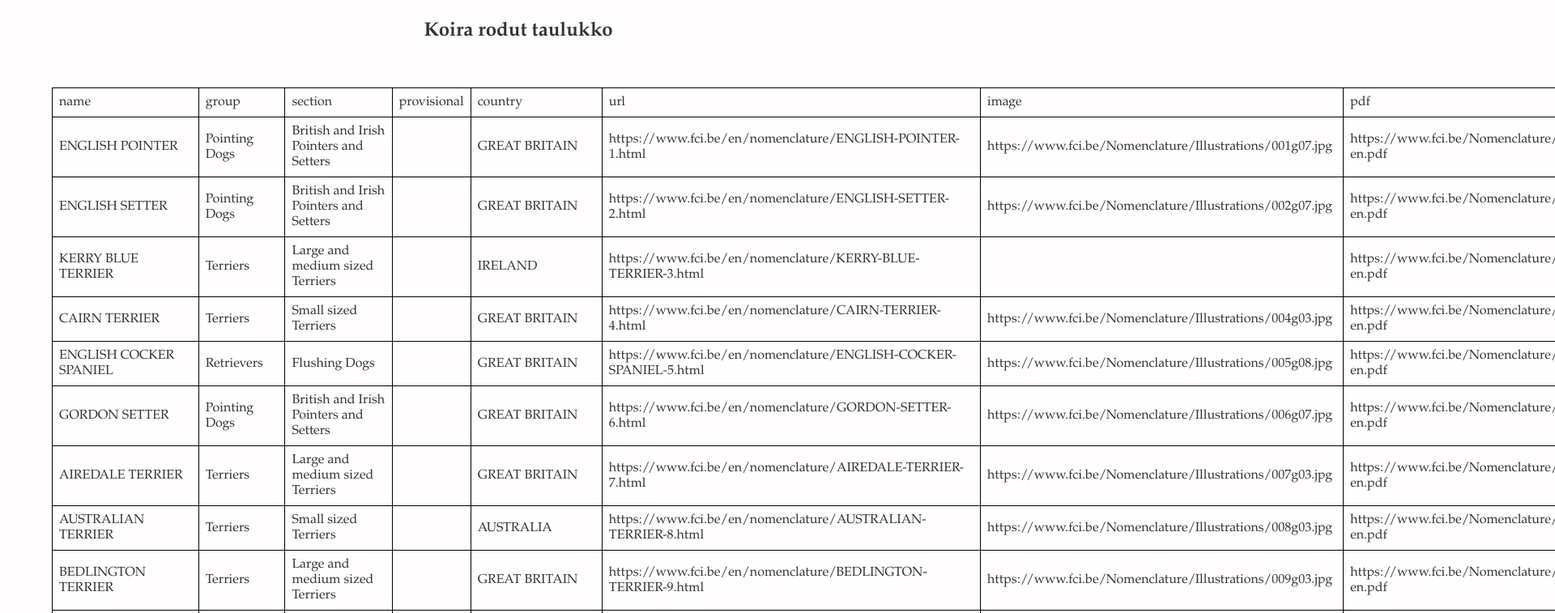
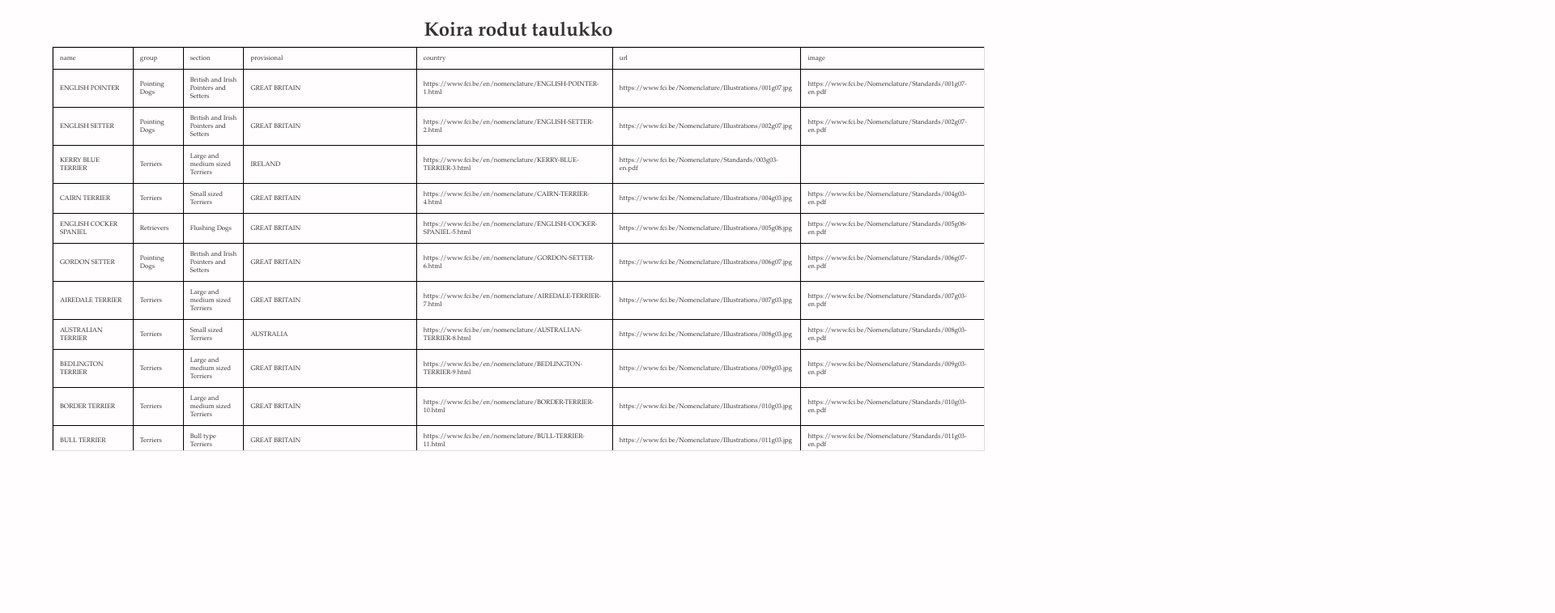
Before and after one commit to SiniKykyri/Simple-web-application, a plain HTML site: page rotutesti.html in a window 1280 px wide. Shown: the part 273-1030 px from the top of the page at 81% size, 1920 px wide, since content can reach past the window. Drawn offline with Linux system fonts and the light colour scheme.

Commit message:
table size adjusted, html architecture fixed.

```diff
--- a/assets/javascript/dataScript.js
+++ b/assets/javascript/dataScript.js
@@ -8,22 +8,22 @@ function fetchAndDisplayCSV() {
                 var row = table.insertRow();
                 var cells = rows[i].split(',');
                 for (var j = 1; j < cells.length; j++) {
-                    var cell = row.insertCell();
-                    cell.textContent = cells[j];
+                    if (cells[j].trim() !== '') {
+                        var cell = row.insertCell();
+                        cell.textContent = cells[j];
+                    }
                 }
             }
-            document.body.appendChild(table);
+
+            var divTable = document.querySelector('.table');
+            if(divTable){
+                divTable.appendChild(table);
+            }
+            else{
+                console.error('Div with class table not found');
+            }
         })
         .catch(error => console.error('Error fetching CSV:', error));
 }
 
 fetchAndDisplayCSV();
-
-
-$(document).ready(function () {
-    $('#slider').on('input', function () {
-        var rowCount = $(this).val();
-        $('table tr').hide();
-        $('table tr:lt(' + rowCount + ')').show();
-    });
-});
--- a/css/style.css
+++ b/css/style.css
@@ -205,16 +205,6 @@ br {
     margin-top: 10px;
 }
 
-@keyframes example {
-    from {
-        background-color: rgb(240, 244, 252);
-    }
-
-    to {
-        background-color: #ddd;
-    }
-}
-
 .buttonspace {
     text-align: center;
 
@@ -268,19 +258,25 @@ br {
     text-decoration: none;
     font-weight: bold;
 }
+
 .table{
+    height: 100%;
 
-    overflow-x: auto;
-    overflow-y: auto;
+
 }
 
 table{
-    max-width: 100%;
-    border-collapse: collapse;
+    border-collapse:collapse;
     border: 1px solid #ddd;
     margin-left: 5%;
     margin-right: 5%;
-    margin-top: 2%;
+    margin-bottom: 5%;
+    display:flex;
+    overflow-y: scroll;
+    overflow-x: scroll;
+    height: 500px;
+    width: 90%;
+
 
 }
 
@@ -288,11 +284,12 @@ th {
     background-color: #66c6cb;
     border: 1px solid #000000;
     padding: 8px;
-
 }
 
 tr {
     border: 1px solid #000000;
+    font-size: 0.5em;
+
 
 }
 tr:hover {
--- a/rotutesti.html
+++ b/rotutesti.html
@@ -1,11 +1,12 @@
 <!DOCTYPE>
 <html lang="en">
+
 <head>
     <meta name="viewport" content="width=device-width, initial-scale=1.0" charset="UTF-8">
     <title>Galleria</title>
     <link href="css/style.css" rel="stylesheet" type="text/css">
     <link rel="stylesheet" href="https://fonts.googleapis.com/icon?family=Material+Icons">
-        <script src="assets/javascript/dataScript.js"></script>
+
 </head>
 
 
@@ -39,15 +40,25 @@
     </header>
 
     <h2> Taulukko erilaisista koiraroduista</h2>
-        <p> Tälle sivulle on koottu taulukko, jossa kuvataan erilaisia koirarotuja.  </p>
-        <p> Tämän taulukon tarkoitus on helpottaa koirarotujen vertailua keskenään. Ikävä kyllä lähteeni on englannin kielinen, joten materiaali on englanniksi.   </p>
+    <p> Tälle sivulle on koottu taulukko, jossa kuvataan erilaisia koirarotuja. </p>
+    <p> Tämän taulukon tarkoitus on helpottaa koirarotujen vertailua keskenään. Ikävä kyllä lähteeni on englannin
+        kielinen, joten materiaali on englanniksi. </p>
     <br>
     <h3> Koira rodut taulukko </h3>
-        <div class="table">
-            <table>
-            </table>
+    <script src="assets/javascript/dataScript.js"></script>
 
-            </div>
+    <div class="table"></div>
+
+    <br>
+    <p> Ja tänne nyt varmaan voi kirjoitella juttuja </p>
+    <time>
+        <p>Päivitetty 4.10.2023</p>
+    </time>
+
+
+
+
+
 
 
 </body>
```
Also changed, not shown: index.html (+2 -0 lines). Lines whose indentation alone changed are shown as unchanged.
